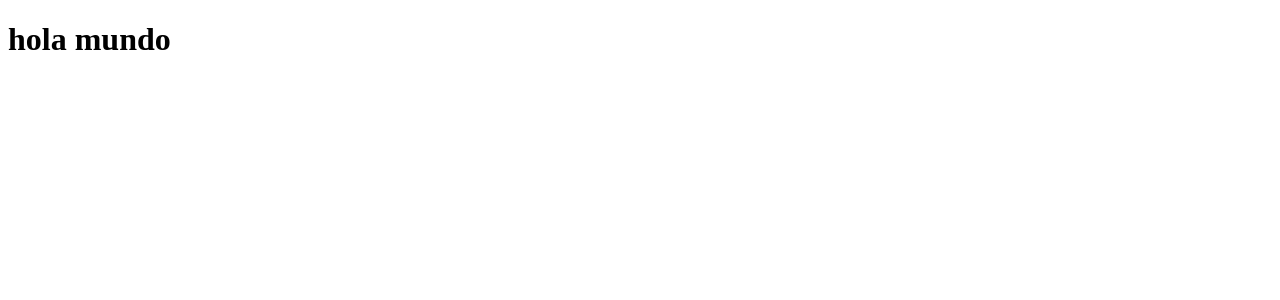
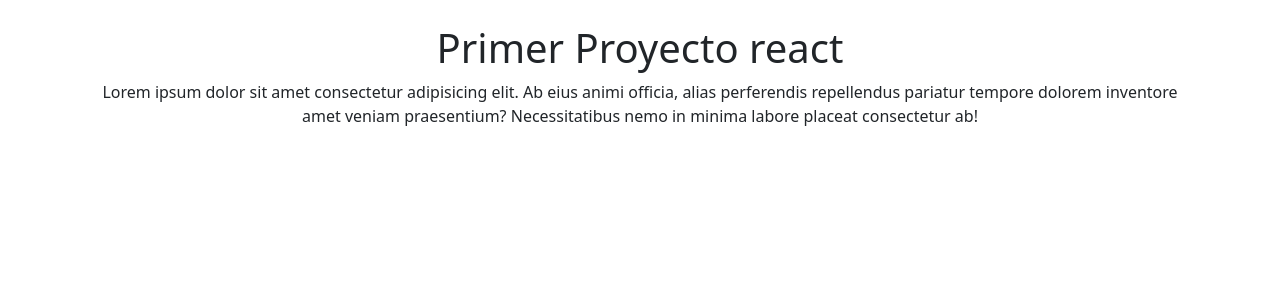
Before and after one commit to AxelGzlzz/PrimerProyectoReact, a React (Vite) app: page / in a window 1280 px wide. Shown: the top 300 px of the page. Built offline with nearby package versions, Linux system fonts and the light colour scheme.

Commit message:
agregamos poco de codigo

```diff
--- a/package.json
+++ b/package.json
@@ -10,6 +10,7 @@
     "preview": "vite preview"
   },
   "dependencies": {
+    "bootstrap": "^5.3.3",
     "react": "^18.3.1",
     "react-dom": "^18.3.1"
   },
--- a/src/App.jsx
+++ b/src/App.jsx
@@ -1,9 +1,15 @@
-
+import 'bootstrap/dist/css/bootstrap.min.css'
 function App() {
 
 
   return (
-   <h1>hola mundo</h1>
+
+    <main className='container my-4'>
+    {/* siempre etiqueta de cierre, todo lo que retorne tiene que estar cerrado en un solo contenedor en react */}
+    <h1 className='text-center'>Primer Proyecto react</h1>
+   <p className='text-center'>Lorem ipsum dolor sit amet consectetur adipisicing elit. Ab eius animi officia, alias perferendis repellendus pariatur tempore dolorem inventore <br/> amet veniam praesentium? Necessitatibus nemo in minima labore placeat consectetur ab!</p>
+   </main>
+
   )
 }
 
```
Also changed, not shown: 1 other file (tests, documents, lock files or other folders).
